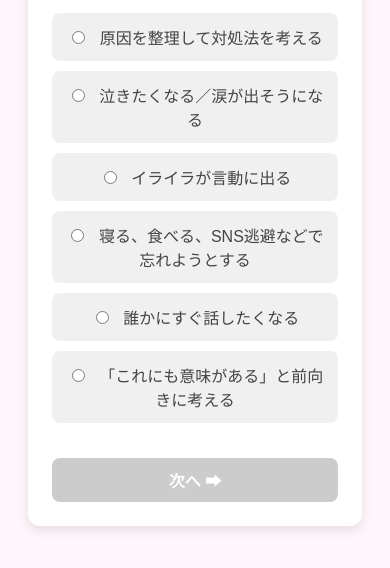
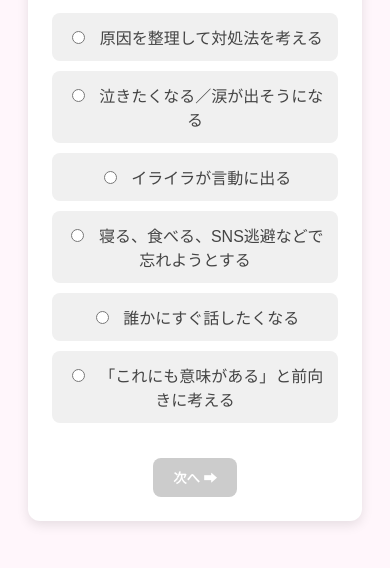
Before and after one commit to solomon195/stress-checker, a plain HTML site: page index.html in a window 390 px wide. Shown: the part 192-760 px from the top of the page. Drawn offline with Linux system fonts and the light colour scheme.

Commit message:
Update style.css

```diff
--- a/style.css
+++ b/style.css
@@ -41,19 +41,3 @@ a {
   text-decoration: none;
   font-weight: bold;
 }
-
-@media screen and (max-width: 600px) {
-  body {
-    padding: 20px;
-  }
-
-  .container {
-    padding: 20px;
-    max-width: 90%;
-  }
-
-  button {
-    width: 100%;
-    font-size: 16px;
-  }
-}
```
